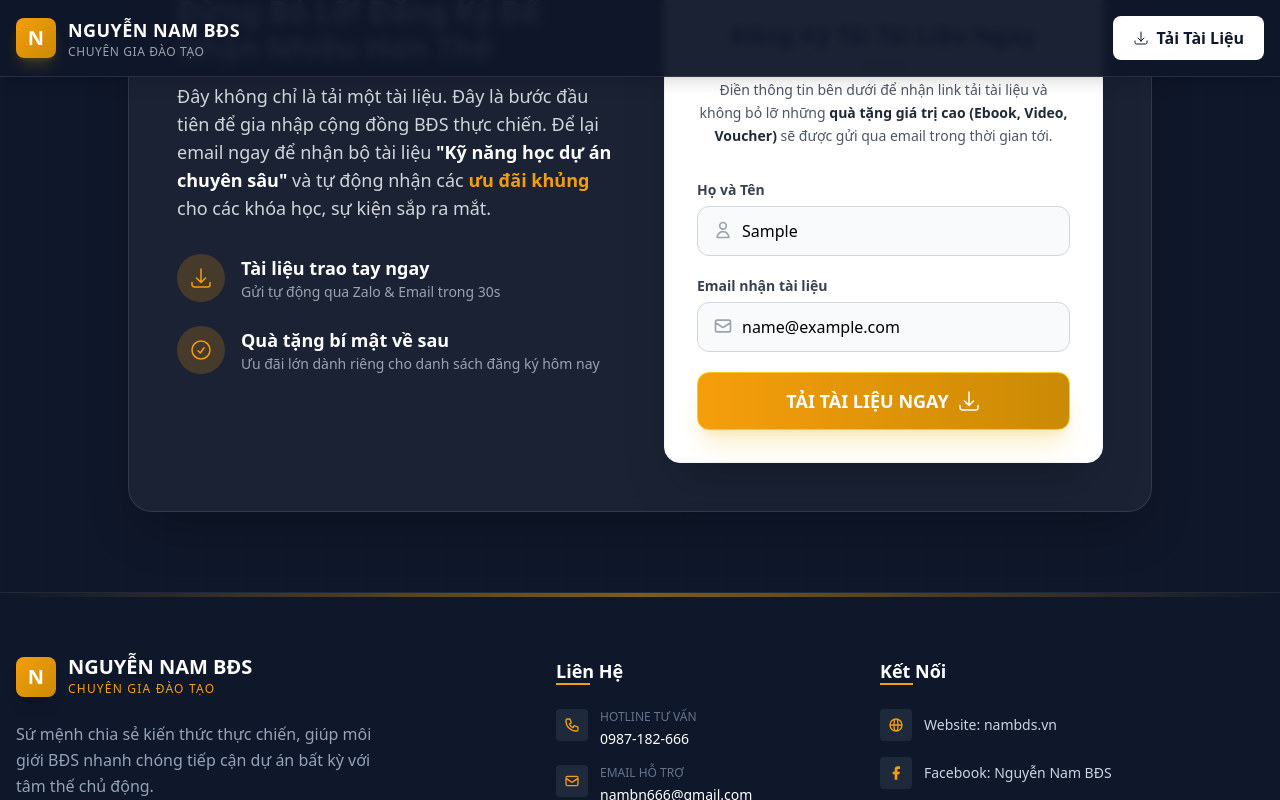
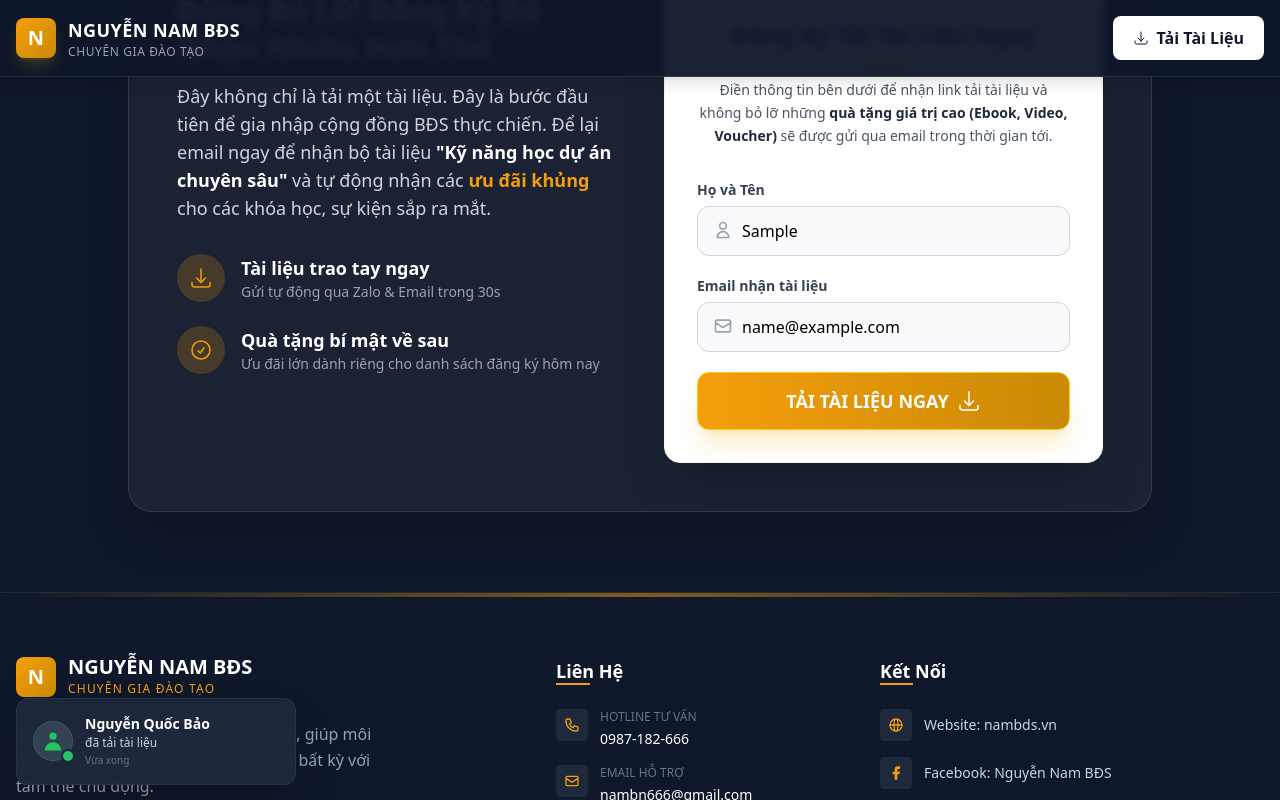
Before and after one commit to taquang95/NamBDS, a React (Vite) app: page / in a window 1280 px wide. Both pictures are taken after typing "Sample", "name@example.com" into the empty fields and a click on the button "TẢI TÀI LIỆU NGAY". Shown: the part 2601-3401 px from the top of the page. Built offline with nearby package versions, Linux system fonts and the light colour scheme.

Commit message:
feat: Implement social proof popup
Adds a social proof popup component to display recent download activity, enhancing credibility and conversion rates. The popup shows simulated user names downloading materials at regular intervals.

```diff
--- a/App.tsx
+++ b/App.tsx
@@ -1,6 +1,7 @@
 import React, { useState } from 'react';
 import { LeadForm } from './components/LeadForm';
 import { CheckIcon, LocationIcon, ChartIcon, BuildingIcon, DownloadIcon } from './components/Icons';
+import { SocialProofPopup } from './components/SocialProofPopup';
 
 const App: React.FC = () => {
   const [downloadReady, setDownloadReady] = useState(false);
@@ -47,6 +48,8 @@ const App: React.FC = () => {
           background-size: 40px 40px;
         }
       `}</style>
+
+      <SocialProofPopup />
 
       {/* HEADER */}
       <header className="bg-brand-900/95 backdrop-blur-sm text-white py-4 sticky top-0 z-50 shadow-lg border-b border-white/10">
@@ -147,7 +150,7 @@ const App: React.FC = () => {
                         </div>
                         <p className="text-gray-300 text-sm mb-6">Phân tích chuyên sâu: Tỉnh/Thành, Quận/Huyện, Dự án,…</p>
                         <div className="bg-white/10 backdrop-blur-md p-3 rounded-lg border border-white/20">
-                          <div className="text-xs text-gray-300 uppercase tracking-wider mb-1">Author</div>
+                          <div className="text-xs text-gray-300 uppercase tracking-wider mb-1">Tác giả</div>
                           <div className="text-white font-bold">Nguyễn Nam BĐS</div>
                         </div>
                      </div>
--- /dev/null
+++ b/components/SocialProofPopup.tsx
@@ -0,0 +1,56 @@
+import React, { useState, useEffect } from 'react';
+
+const NAMES = [
+  "Nguyễn Văn Nam", "Phạm Minh Tuấn", "Trần Thu Hà", "Lê Văn Hùng",
+  "Hoàng Thị Mai", "Đỗ Đức Thắng", "Vũ Thị Lan", "Ngô Văn Long",
+  "Đặng Minh Tâm", "Bùi Thị Hương", "Nguyễn Quốc Bảo", "Trần Văn Hậu",
+  "Lê Thị Bích", "Phan Văn Khải", "Trịnh Minh Đức"
+];
+
+export const SocialProofPopup = () => {
+  const [isVisible, setIsVisible] = useState(false);
+  const [name, setName] = useState("");
+
+  useEffect(() => {
+    // Initial start after 2 seconds
+    const startTimeout = setTimeout(() => {
+        triggerPopup();
+        // Then every 5 seconds
+        const interval = setInterval(triggerPopup, 5000);
+        return () => clearInterval(interval);
+    }, 2000);
+
+    return () => clearTimeout(startTimeout);
+  }, []);
+
+  const triggerPopup = () => {
+    const randomName = NAMES[Math.floor(Math.random() * NAMES.length)];
+    setName(randomName);
+    setIsVisible(true);
+
+    // Hide after 3.5 seconds
+    setTimeout(() => {
+      setIsVisible(false);
+    }, 3500);
+  };
+
+  return (
+    <div className={`fixed bottom-4 left-4 z-50 transition-all duration-700 transform ${isVisible ? 'translate-y-0 opacity-100' : 'translate-y-10 opacity-0 pointer-events-none'}`}>
+      <div className="bg-slate-800/95 backdrop-blur-md border border-slate-700/50 p-4 rounded-xl shadow-2xl flex items-center gap-3 min-w-[280px]">
+        <div className="relative shrink-0">
+             <div className="w-10 h-10 rounded-full bg-slate-700 border border-slate-600 flex items-center justify-center text-green-500">
+                <svg xmlns="http://www.w3.org/2000/svg" className="h-6 w-6" viewBox="0 0 20 20" fill="currentColor">
+                    <path fillRule="evenodd" d="M10 9a3 3 0 100-6 3 3 0 000 6zm-7 9a7 7 0 1114 0H3z" clipRule="evenodd" />
+                </svg>
+             </div>
+             <div className="absolute -bottom-0.5 -right-0.5 w-3.5 h-3.5 bg-green-500 rounded-full border-2 border-slate-800"></div>
+        </div>
+        <div className="flex-1">
+           <div className="font-bold text-white text-sm leading-tight">{name}</div>
+           <div className="text-xs text-slate-300 mt-0.5">đã tải tài liệu</div>
+           <div className="text-[10px] text-slate-500 mt-0.5 font-medium">Vừa xong</div>
+        </div>
+      </div>
+    </div>
+  );
+};
```
